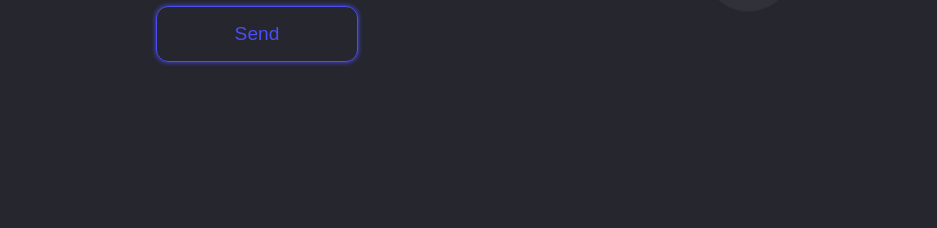
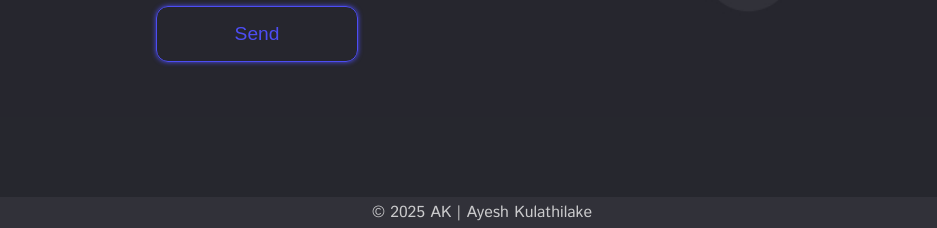
Before and after one commit to ayeshk4/akworld, a plain HTML site: page index.html in a window 1280 px wide. Shown: the part 3835-4063 px from the top of the page, without its empty margins (308-1245 px from the left). Before the commit the page ends 4032 px from the top, so only its background shows below. Drawn offline with Linux system fonts and the light colour scheme.

Commit message:
Copyright Msg Updated

```diff
--- a/assets/css/responsive.css
+++ b/assets/css/responsive.css
@@ -32,9 +32,9 @@
     #skillsMainContainer, #aboutMainContainer, #contactMainContainer{
         padding-top: 4vh;
     }
-    /* #briefPersonalDetail{
-        margin-bottom: 0;
-    } */
+    #copyrightMessageEnd{
+        margin-left: 0;
+    }
 }
 @media(max-width: 1080px) {
     #nameSep{
--- a/assets/css/style.css
+++ b/assets/css/style.css
@@ -148,7 +148,19 @@ body{
 #ccmsg{
     position: fixed;
     bottom: 0;
-
+}
+#copyrightMessageEnd{
+    width: auto;
+    display: flex;
+    margin-left: 300px;
+    justify-content: center;
+    background-color: #313139;
+    padding: 0.5vh;
+    color: rgba(245, 245, 245, 0.783);
+}
+#ccmsg{
+    position: fixed;
+    bottom: 0;
 }
 /* Side Nav Bar Styles End */
 
--- a/index.html
+++ b/index.html
@@ -394,9 +394,11 @@
 
             </div>
         </div>
+
+        <div id="ccmsgEnd">
+            <label for="copyrightMessageEnd"><footer id="copyrightMessageEnd">© 2025 AK | Ayesh Kulathilake</footer></label>
+        </div>
     </section>
-
-
 
 
     <script src="./assets/js/script.js"></script>
@@ -404,7 +406,9 @@
     <script src="./assets/js/sidebarHamburger.js"></script>
     <script>
         let ccmsg = document.getElementById("copyrightMessage");
+        let ccmsgEnd = document.getElementById("copyrightMessageEnd");
         ccmsg.textContent=`© ${new Date().getFullYear()} AK. All rights reserved.`;
+        ccmsgEnd.textContent=`© ${new Date().getFullYear()} AK | Ayesh Kulathilake`;
     </script>
 </body>
 </html>
```
